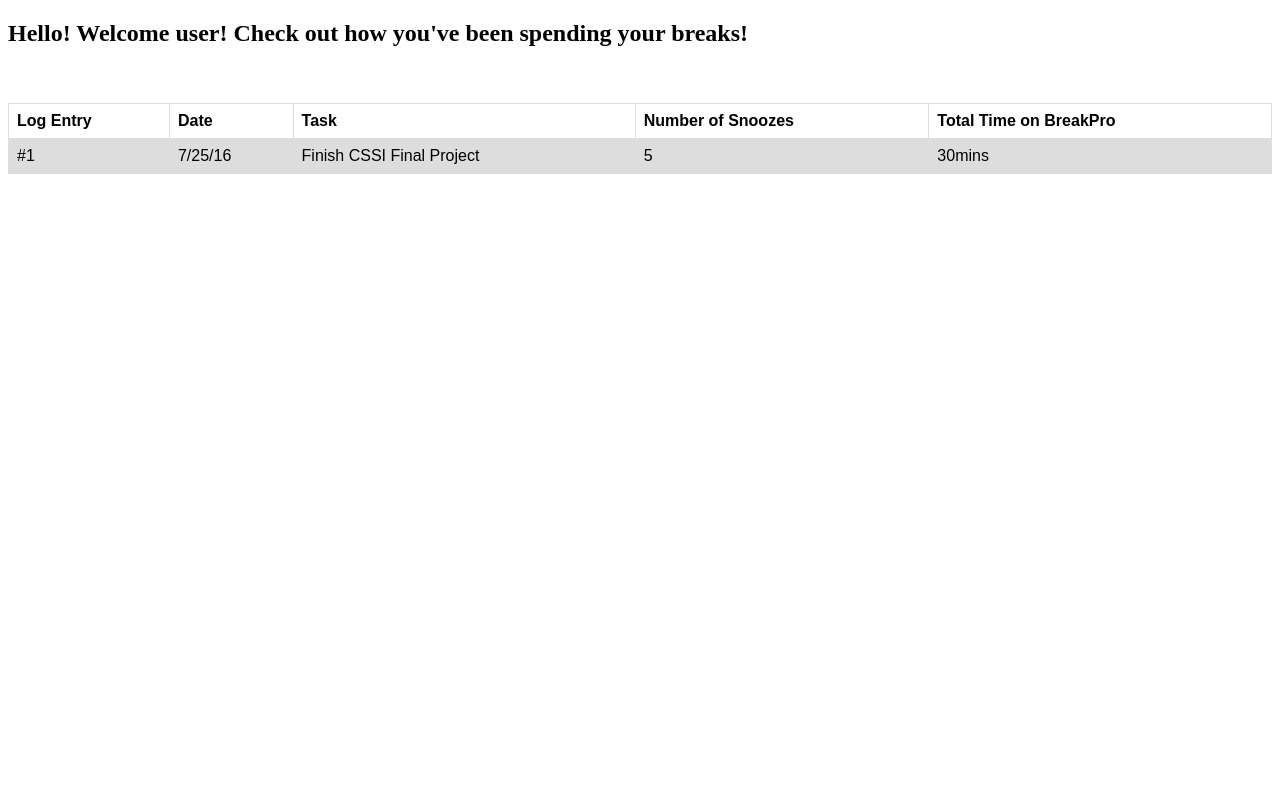
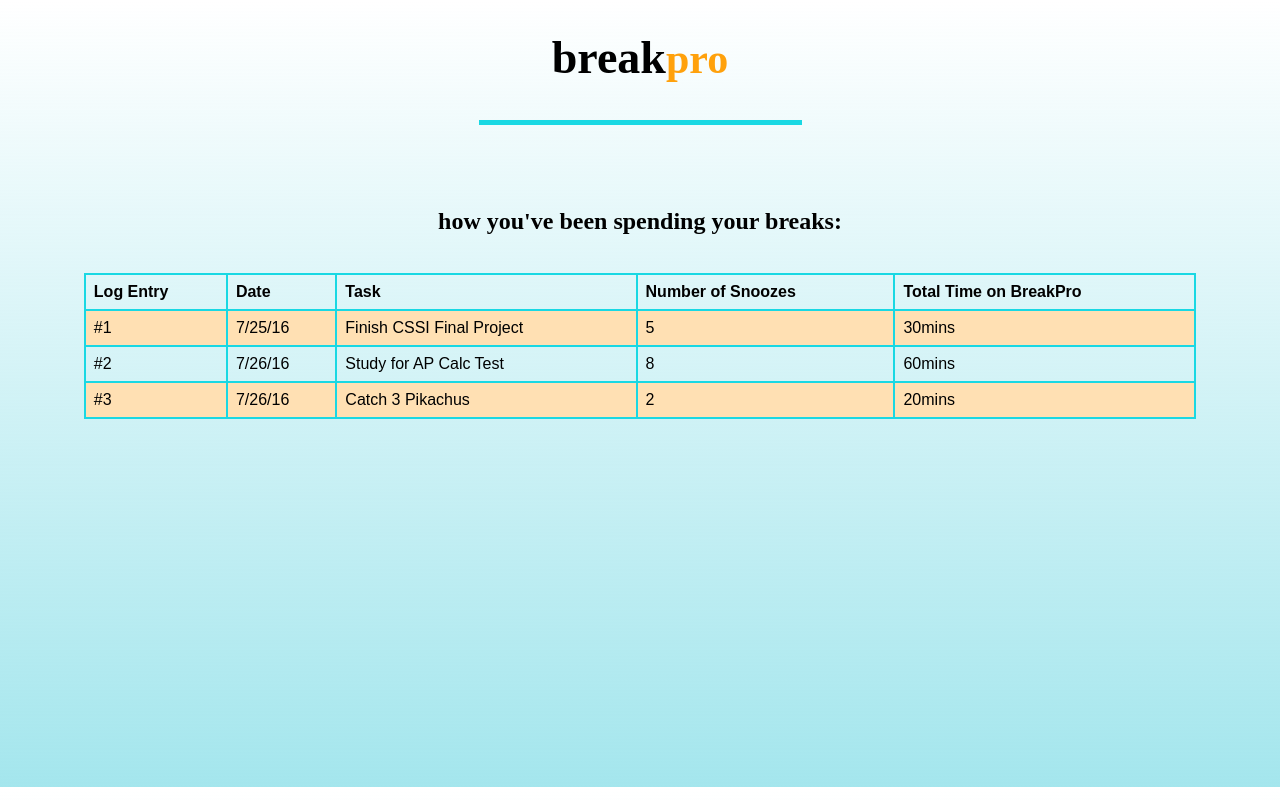
Before and after one commit to netcables/breakpro, a Python web app: template templates/user_log.html in a window 1280 px wide. Run offline with Jinja, Linux system fonts and the light colour scheme; the template is opened without the code that fills it, so the values that code supplies are empty.

```diff
--- /dev/null
+++ b/stylesheets/ulogs.css
@@ -0,0 +1,46 @@
+
+body{
+  background: linear-gradient(0deg, rgba(164,230,237,1), rgba(164,230,237,0));
+}
+
+h1{
+  text-align: center;
+  font-size: 46px;
+}
+h1 span {
+  color: rgb(255, 161, 12);
+  font-size: 42px;
+}
+
+h2{
+  text-align: center;
+}
+
+.line-separator{
+height:5px;
+border-bottom:5px solid rgb(25, 216, 227);
+width: 323px;
+margin-left: auto;
+margin-right: auto;
+}
+
+.table_container{
+  padding-left: 6%;
+  padding-right: 6%;
+}
+
+table {
+  font-family: arial, sans-serif;
+  border-collapse: collapse;
+  width: 100%;
+}
+
+td, th {
+    border: 2px solid rgb(25, 216, 227);
+    text-align: left;
+    padding: 8px;
+}
+
+tr:nth-child(even) {
+    background-color: rgb(255, 224, 179);
+}
--- a/templates/timer.html
+++ b/templates/timer.html
@@ -4,6 +4,7 @@
   <head>
     <link rel="stylesheet" href="/stylesheets/timer.css">
     <!--<link rel="stylesheet" href="https://maxcdn.bootstrapcdn.com/bootstrap/3.3.7/css/bootstrap.min.css">-->
+    <title>timer</title>
   </head>
 
   <body onload="breakTimer({{timer.break_length}}, {{timer.reminder_frequency}}, {{timer.reminder_amount}})">
--- a/templates/user_log.html
+++ b/templates/user_log.html
@@ -3,35 +3,17 @@
 <!DOCTYPE html>
 <html>
   <head>
-    <title> Your Log </title>
+    <link rel="stylesheet" href="/stylesheets/ulogs.css">
+    <title>your log</title>
   </head>
+
   <body>
-
-    <h2>Hello!  Welcome user!  Check out how you've been spending your breaks!</h2>
+    <h1> break<span>pro</span> <h1>
+    <div class="line-separator"></div>
     <br>
+    <h2>how you've been spending your breaks:</h2>
     <br>
-    <!DOCTYPE html>
-
-    <style>
-    table {
-        font-family: arial, sans-serif;
-        border-collapse: collapse;
-        width: 100%;
-    }
-
-    td, th {
-        border: 1px solid #dddddd;
-        text-align: left;
-        padding: 8px;
-    }
-
-    tr:nth-child(even) {
-        background-color: #dddddd;
-    }
-    </style>
-    </head>
-    <body>
-
+    <div class = "table_container">
       <table>
         <tr>
           <th>Log Entry</th>
@@ -47,8 +29,43 @@
           <td>5</td>
           <td>30mins</td>
         </tr>
+        <tr>
+          <td>#2</td>
+          <td>7/26/16</td>
+          <td>Study for AP Calc Test</td>
+          <td>8</td>
+          <td>60mins</td>
+        </tr>
+        <tr>
+          <td>#3</td>
+          <td>7/26/16</td>
+          <td>Catch 3 Pikachus</td>
+          <td>2</td>
+          <td>20mins</td>
+        </tr>
 
       </table>
+    </div>
+    <br>
+    <br>
+    <br>
+    <br>
+    <br>
+    <br>
+    <br>
+    <br>
+    <br>
+    <br>
+    <br>
+    <br>
+    <br>
+    <br>
+    <br>
+    <br>
+    <br>
+    <br>
+    <br>
+    <br>
 
     </body>
 </html>
```
Also changed, not shown: stylesheets/timer.css (+8 -2 lines), stylesheets/digital-7.ttf (added). Lines whose indentation alone changed are shown as unchanged.
